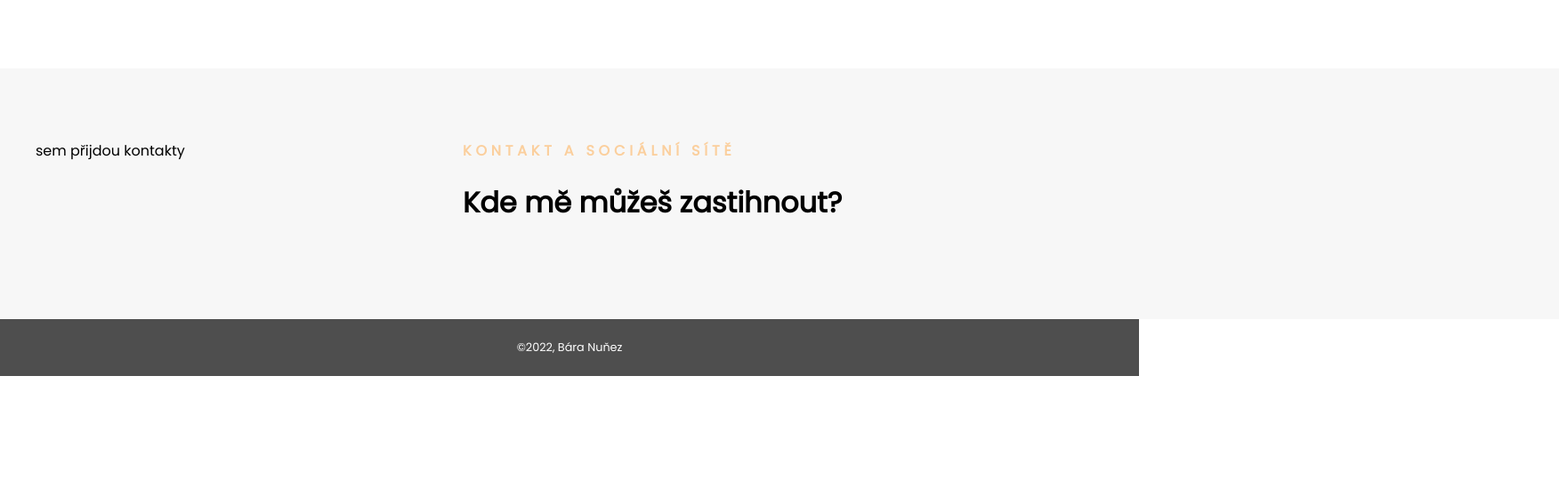
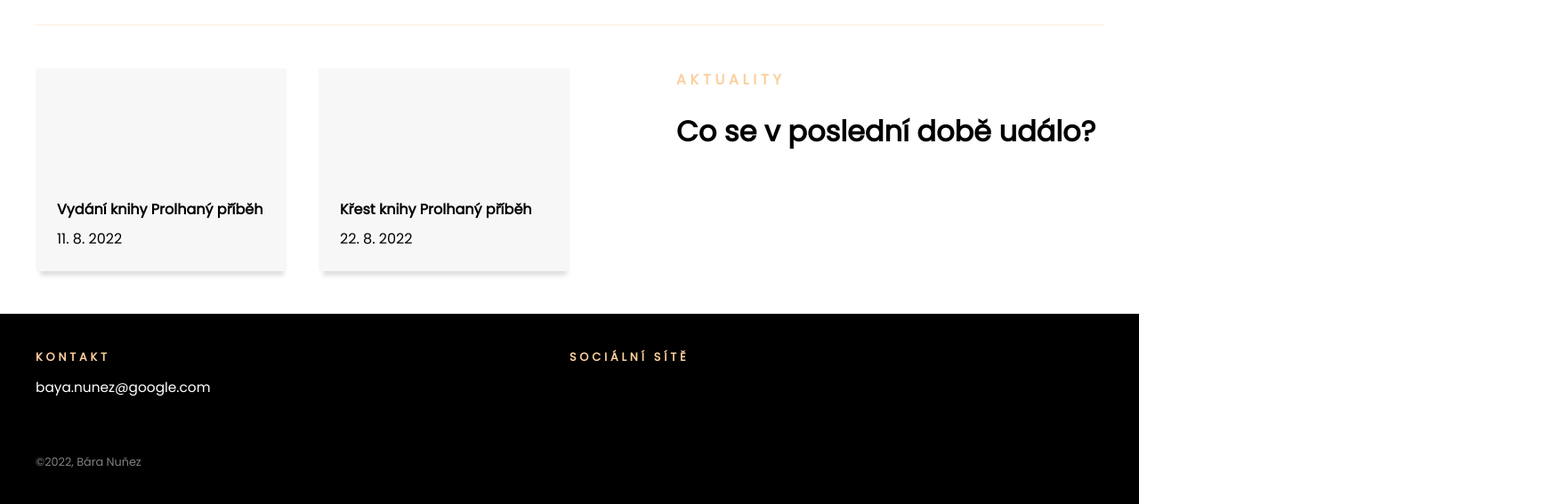
Before and after one commit to Eliska-S/Web_Bara_Nunez, a plain HTML site: page index.html in a window 1280 px wide. Shown: the part 2125-2692 px from the top of the page at 89% size, 1752 px wide, since content can reach past the window. Before the commit the page ends 2548 px from the top, so only its background shows below. Drawn offline with Linux system fonts and the light colour scheme.

Commit message:
Additional changes

```diff
--- a/index.html
+++ b/index.html
@@ -22,8 +22,8 @@
         <ul class="header__nav">
           <a href="#work"><li>Tvorba</li></a>
           <a href="#about"><li>O mně</li></a>
+          <a href="#news"><li>Aktuality</li></a>
           <a href="#contact"><li>Kontakt</li></a>
-          <a href="#news"><li>Aktuality</li></a>
         </ul>
       </nav>
     </header>
@@ -89,18 +89,42 @@
             Prolhaný příběh.
           </p>
         </div>
-        <img src="" alt="Bára Nuňez" />
+        <div class="about__photo">
+          <img src="img/photo-baya.png" alt="Bára Nuňez" />
+        </div>
       </div>
-      <div id="contact">
-        <div>sem přijdou kontakty</div>
-        <div class="contact__description">
-            <span class="title">Kontakt a sociální sítě</span>
-            <h2 class="subtitle">Kde mě můžeš zastihnout?</h2>
+      <div id="news">
+        <div class="news__cards">
+          <div class="news__card">
+            <div class="news__card--photo"></div>
+            <h4>Vydání knihy Prolhaný příběh</h4>
+            <span>11. 8. 2022</span>
+          </div>
+          <div class="news__card">
+            <div class="news__card--photo"></div>
+            <h4>Křest knihy Prolhaný příběh</h4>
+            <span>22. 8. 2022</span>
+          </div>
+        </div>
+        <div class="news__description">
+            <span class="title">Aktuality</span>
+            <h2 class="subtitle">Co se v poslední době událo?</h2>
         </div>
       </div>
     </div>
     <footer class="footer">
-      <span>©2022, Bára Nuňez</span>
+      <div class="footer__content">
+        <div id="contact">
+          <div class="contact__email">
+            <span class="title">Kontakt</span>
+            <a>baya.nunez@google.com</a>
+          </div>
+          <div class="contact__socialMedia">
+            <span class="title">Sociální sítě</span>
+          </div>
+        </div>
+        <p>©2022, Bára Nuňez</p>
+      </div>
     </footer>
   </body>
 </html>
--- a/style.css
+++ b/style.css
@@ -10,10 +10,11 @@ html {
 
 /* css variables */
 :root{
-    --primary-color: #4E4E4E;
+    --primary-color: black;
     --secondary-color: #FFF5EB;
     --background-color: #F7F7F7;
     --text: #FBCF9D;
+    --max-width: 1200px;
 }
 
 /* reset */
@@ -77,7 +78,7 @@ html{
 .header__nav a:hover {
     background-color: var(--primary-color);
     color: white;
-    transition: 0.2s ease-in;
+    transition: 0.2s ease-in-out;
 }
 
 .banner {
@@ -90,7 +91,7 @@ html{
 .banner__image {
     position: absolute;
     left: 20vw;
-    width: 79.7vw;
+    width: 78.5vw;
     height: 80vh;
     background-image: url(img/photo-book.png);
     background-size: cover;
@@ -124,7 +125,7 @@ html{
 }
 
 .wrapper {
-    max-width: 1200px;
+    max-width: var(--max-width);
     margin: auto;
 }
 
@@ -134,12 +135,12 @@ html{
     align-items: flex-start;
 }
 
-#work, #contact {
+#work {
     background-color: var(--background-color);
     position: relative;
 }
 
-#work::before, #contact::before {
+#work::before {
     content:"";
     background: inherit;
     position: absolute;
@@ -150,7 +151,7 @@ html{
     z-index: -1;
 }
 
-#work::after, #contact::after {
+/* #work::after {
     content:"";
     background: inherit;
     position: absolute;
@@ -159,10 +160,19 @@ html{
     left: 40vw;
     top: 0;
     z-index: -1;
+} */
+
+#about {
+    padding: 5em 0;
+    border-bottom: 2px solid var(--secondary-color);
 }
 
-#about, #contact {
-    padding: 5em 0;
+.about__photo {
+    width: 40%;
+    display: flex;
+    align-items: flex-end;
+    justify-content: end;
+    padding-top: 1em;
 }
 
 .work__description {
@@ -172,24 +182,71 @@ html{
 }
 
 .about__description {
-    width: 63%;
-    padding-right: 5em;
+    width: 60%;
 }
 
-.contact__description {
-    width: 60%;
+.news__cards {
+    display: flex;
+    justify-content: space-between;
+    width: 50%;
+}
+
+.news__card {
+    width: 47%;
+    aspect-ratio: 4 / 3;
+    border-radius: 3px;
+    -webkit-box-shadow: 1px 9px 5px -4px rgba(0,0,0,0.13);
+    -moz-box-shadow: 1px 9px 5px -4px rgba(0,0,0,0.13);
+    box-shadow: 1px 9px 5px -4px rgba(0,0,0,0.13);
+
+    background-color: var(--background-color);
+    padding: 1.5em;
+}
+
+.news__card--photo {
+    height: 70%;
+}
+.news__card h4 {
+    margin: 0.5em 0;
+}
+
+.news__description {
+    width: 40%;
     margin-left: auto;
 }
 
 .footer {
-    display: flex;
-    align-items: center;
-    justify-content: center;
-    text-align: center;
-
-    height: 5em;
+    padding: 3em 0;
+    height: fit-content;
     background-color: var(--primary-color);
-    color: white;
     font-size: 0.8em;
     line-height: 150%;
+    color: white;
 }
+
+.footer__content {
+    max-width: var(--max-width);
+    margin: auto;
+}
+
+.footer__content p{
+    color: gray;
+}
+
+#contact {
+    display: flex;
+    flex-wrap: wrap;
+    justify-content: space-between;
+    margin-bottom: 5em;
+}
+
+#contact > * {
+    width: 50%;
+}
+
+.contact__email a {
+    display: block;
+    margin-top: 1em;
+    font-size: 1.2em;
+    cursor: pointer;
+}
```
Also changed, not shown: img/photo-baya.png (added).
